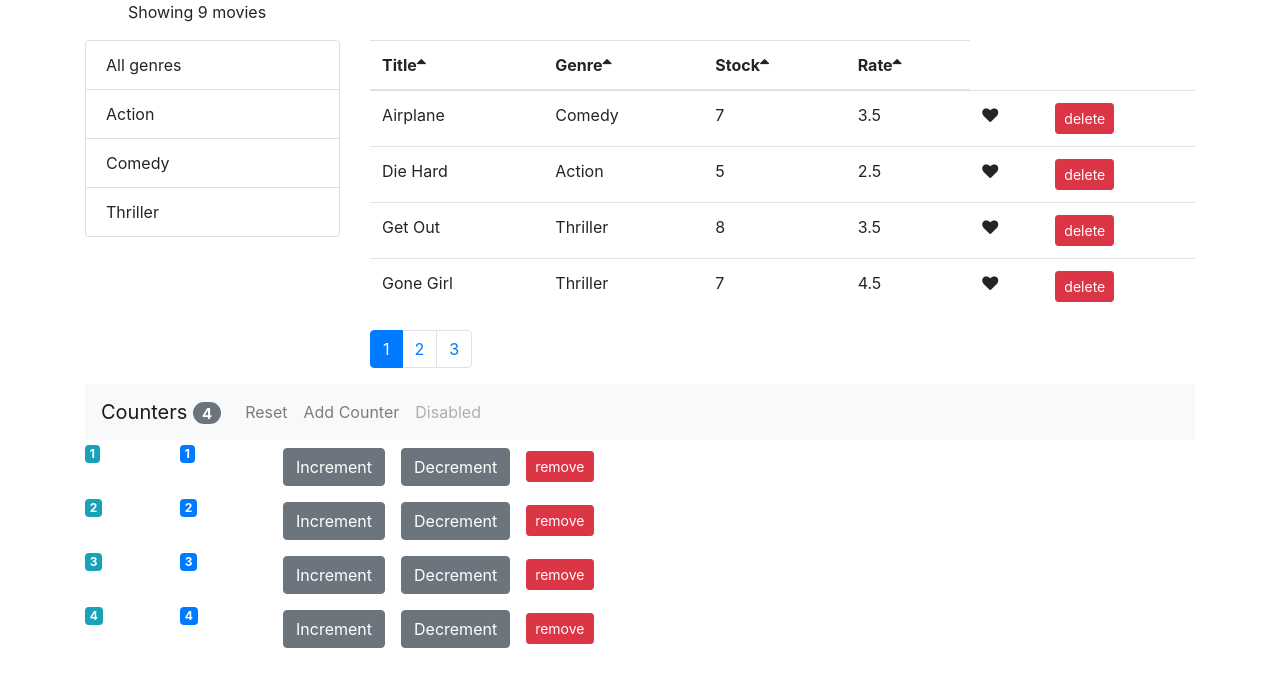
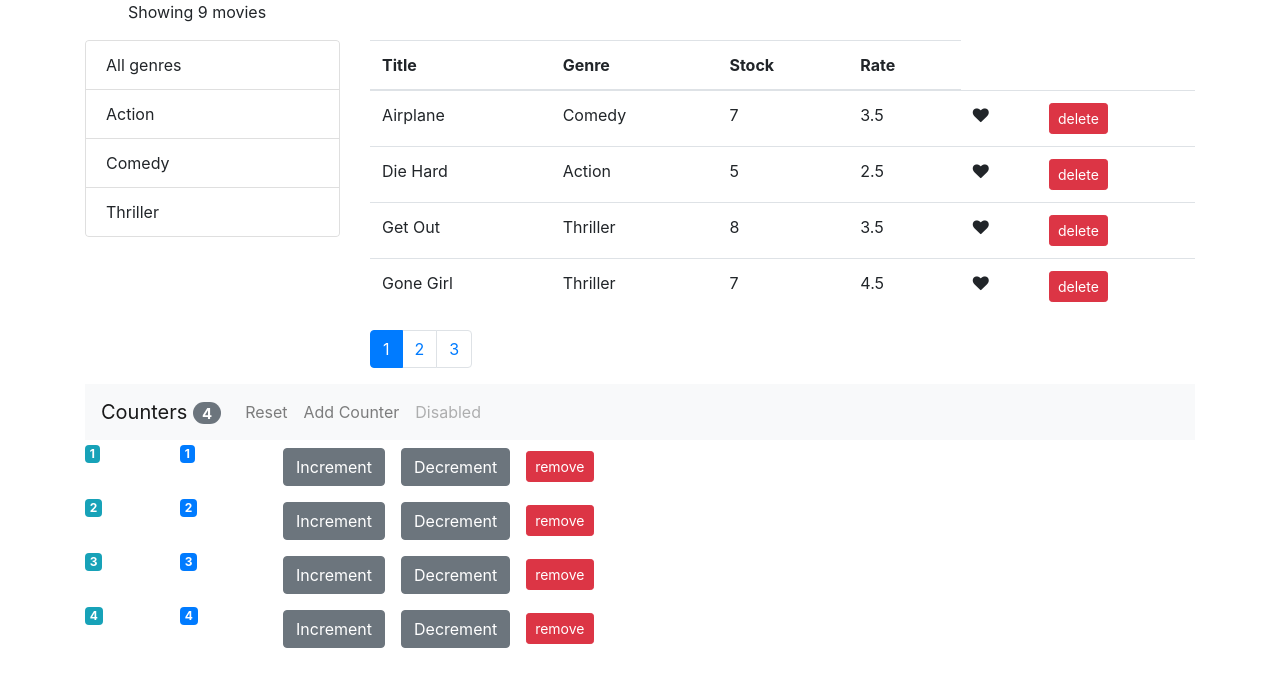
Before and after one commit to YanbinD/React-Capstone-project, a React (Create React App) app: page / in a window 1280 px wide. Shown: the top 686 px of the page. Built offline with nearby package versions, Linux system fonts and the light colour scheme.

Commit message:
finish condionally render sort icon

```diff
--- a/src/Components/MoviesPanel.jsx
+++ b/src/Components/MoviesPanel.jsx
@@ -105,7 +105,6 @@ class Movies extends Component {
               onLike={this.handleLike}
               onDelete={this.handleDelete}
               onSort={this.handleSort}
-              sortOrder={sortColumn.order}
               sortColumn={sortColumn}
             />
 
--- a/src/Components/common/TableHeader.jsx
+++ b/src/Components/common/TableHeader.jsx
@@ -21,18 +21,28 @@ class TableHeader extends Component {
         this.props.onSort(sortColumn);
     }
 
+    renderSortIcon = column => {
+        const {sortColumn} = this.props;
+
+        if (column.path !== sortColumn.path) return null;
+
+        const sortArrowClassName = "fa fa-sort-".concat(sortColumn.order);
+        return <i className= {sortArrowClassName} aria-hidden="true"></i>
+    }
 
     render() {
 
-        let sortArrowClassName = "fa fa-sort-".concat(this.props.sortOrder);
+
         return (
             <thead>
                 <tr>
                     {this.props.columns.filter(c => c.label).map( column => (
                         <th
                             key = {column.key || column.path}
-                            onClick={() => this.raiseSort("title")}> {column.label}
-                        <i className= {sortArrowClassName} aria-hidden="true"></i>
+                            onClick={() => this.raiseSort(column.path)}>
+                                {column.label}
+                                {this.renderSortIcon(column)}
+
                         </th>
                     ))}
                 </tr>
```
